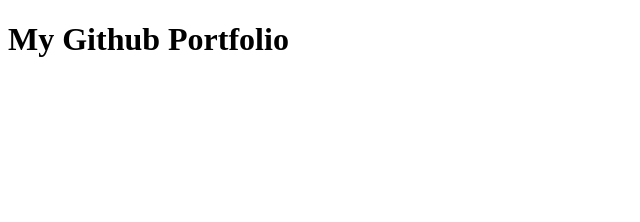
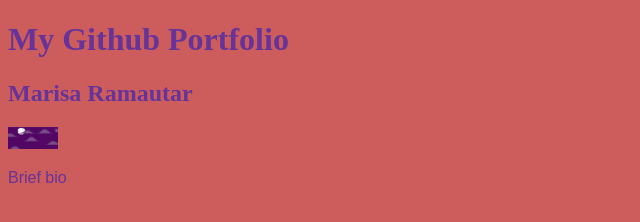
Before and after one commit to MarisaR12/index.html, a plain HTML site: page index.html in a window 1280 px wide. Shown: the whole page, without its empty margins (0-640 px from the left). Drawn offline with Linux system fonts and the light colour scheme.

Commit message:
I added an image and updated index.html and created a css file .

```diff
--- a/index.html
+++ b/index.html
@@ -2,13 +2,16 @@
 <html>
 
 <head>
-
+ <link href="style.css" type="text/css" rel="stylesheet">
   <title>Github Portfolio</title>
 
 </head>
 
 <body>
  <h1> My Github Portfolio</h1>
+  <h2>Marisa Ramautar</h2>
+  <img src="me.png" alt="me" width="50px">
+  <p>Brief bio</p>
 </body>
 
 </html>
--- /dev/null
+++ b/style.css
@@ -0,0 +1,11 @@
+html {
+  height: 100%;
+  width: 100%;
+}
+body{
+  background-color: indianred;
+  color:rebeccapurple;
+}
+p{
+  font-family:fantasy;
+}
```
Also changed, not shown: me.png (added).
